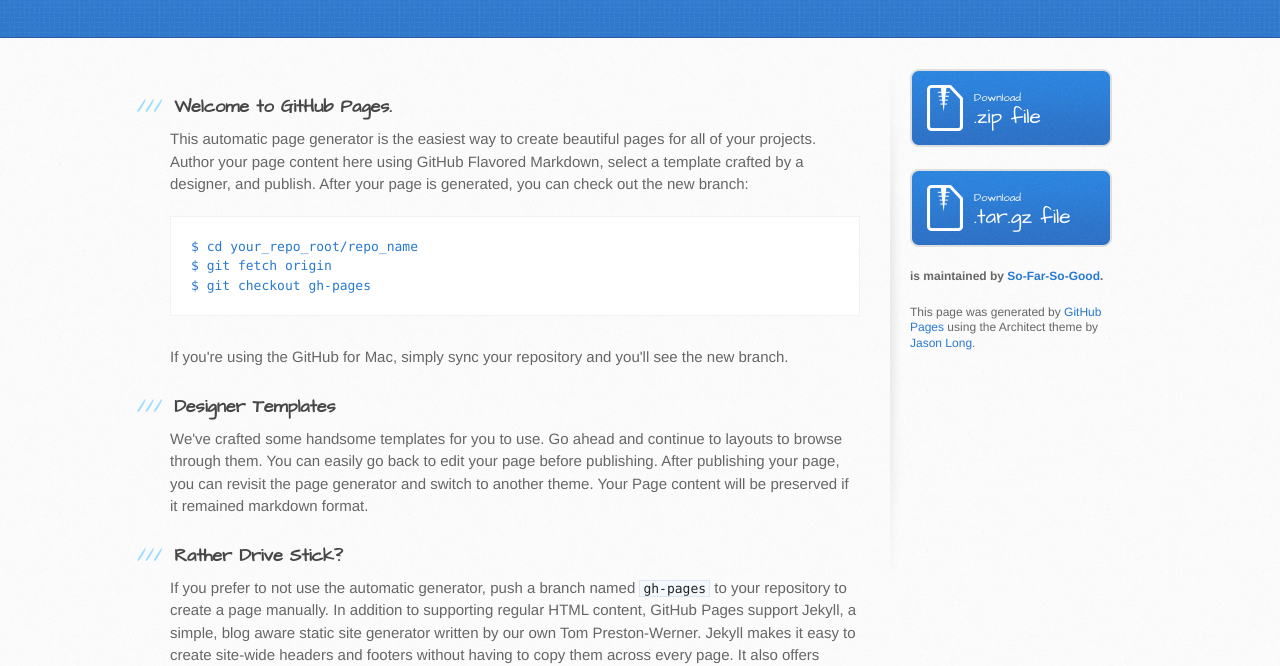
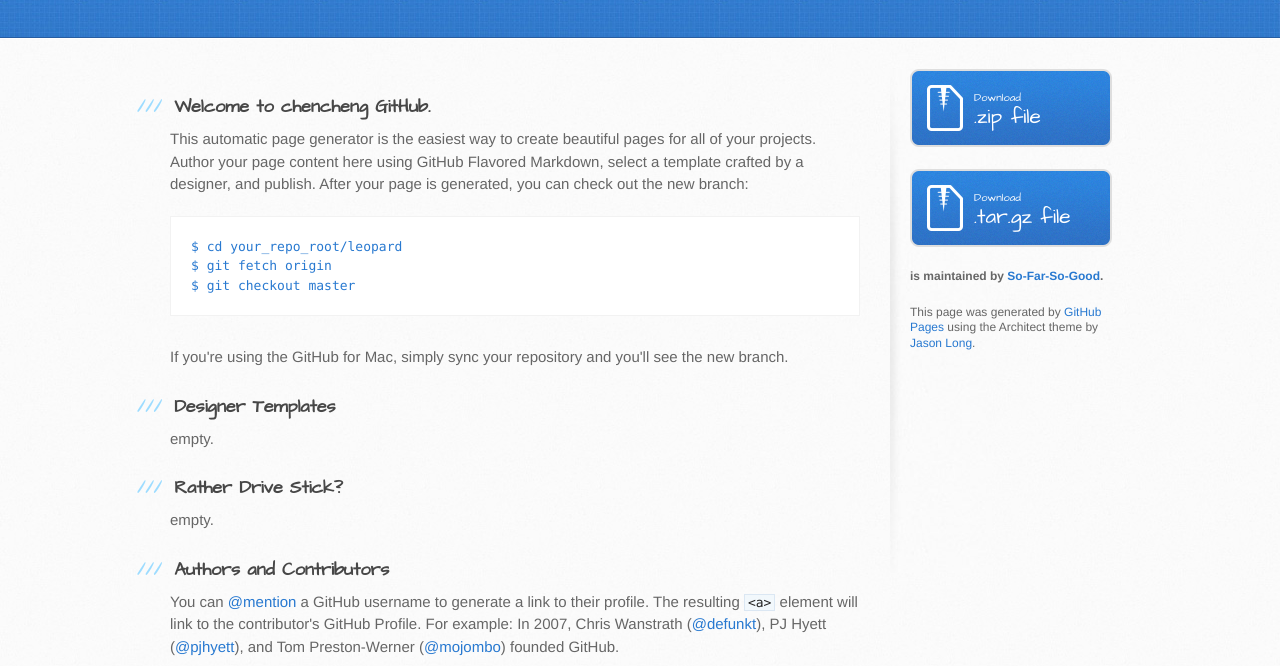
Before and after one commit to So-Far-So-Good/leopard, a plain HTML site: page index.html in a window 1280 px wide. Shown: the part 163-829 px from the top of the page. Drawn offline with Linux system fonts and the light colour scheme.

Commit message:
clean out of date html

```diff
--- a/index.html
+++ b/index.html
@@ -29,13 +29,13 @@
       <div class="inner clearfix">
         <section id="main-content">
           <h3>
-<a id="welcome-to-github-pages" class="anchor" href="#welcome-to-github-pages" aria-hidden="true"><span class="octicon octicon-link"></span></a>Welcome to GitHub Pages.</h3>
+<a id="welcome-to-github-pages" class="anchor" href="#welcome-to-github-pages" aria-hidden="true"><span class="octicon octicon-link"></span></a>Welcome to chencheng GitHub.</h3>
 
 <p>This automatic page generator is the easiest way to create beautiful pages for all of your projects. Author your page content here using GitHub Flavored Markdown, select a template crafted by a designer, and publish. After your page is generated, you can check out the new branch:</p>
 
-<pre><code>$ cd your_repo_root/repo_name
+<pre><code>$ cd your_repo_root/leopard
 $ git fetch origin
-$ git checkout gh-pages
+$ git checkout master
 </code></pre>
 
 <p>If you're using the GitHub for Mac, simply sync your repository and you'll see the new branch.</p>
@@ -43,12 +43,12 @@ $ git checkout gh-pages
 <h3>
 <a id="designer-templates" class="anchor" href="#designer-templates" aria-hidden="true"><span class="octicon octicon-link"></span></a>Designer Templates</h3>
 
-<p>We've crafted some handsome templates for you to use. Go ahead and continue to layouts to browse through them. You can easily go back to edit your page before publishing. After publishing your page, you can revisit the page generator and switch to another theme. Your Page content will be preserved if it remained markdown format.</p>
+<p>empty.</p>
 
 <h3>
 <a id="rather-drive-stick" class="anchor" href="#rather-drive-stick" aria-hidden="true"><span class="octicon octicon-link"></span></a>Rather Drive Stick?</h3>
 
-<p>If you prefer to not use the automatic generator, push a branch named <code>gh-pages</code> to your repository to create a page manually. In addition to supporting regular HTML content, GitHub Pages support Jekyll, a simple, blog aware static site generator written by our own Tom Preston-Werner. Jekyll makes it easy to create site-wide headers and footers without having to copy them across every page. It also offers intelligent blog support and other advanced templating features.</p>
+<p>empty.</p>
 
 <h3>
 <a id="authors-and-contributors" class="anchor" href="#authors-and-contributors" aria-hidden="true"><span class="octicon octicon-link"></span></a>Authors and Contributors</h3>
```
